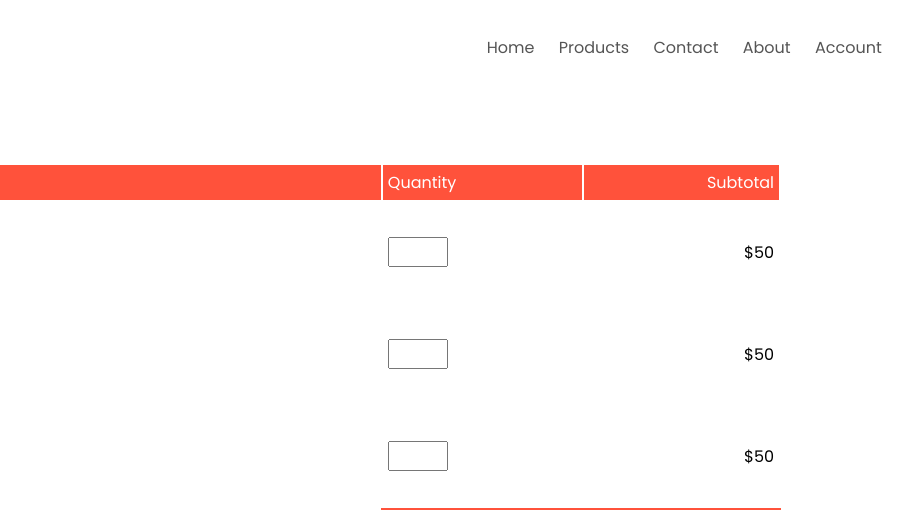
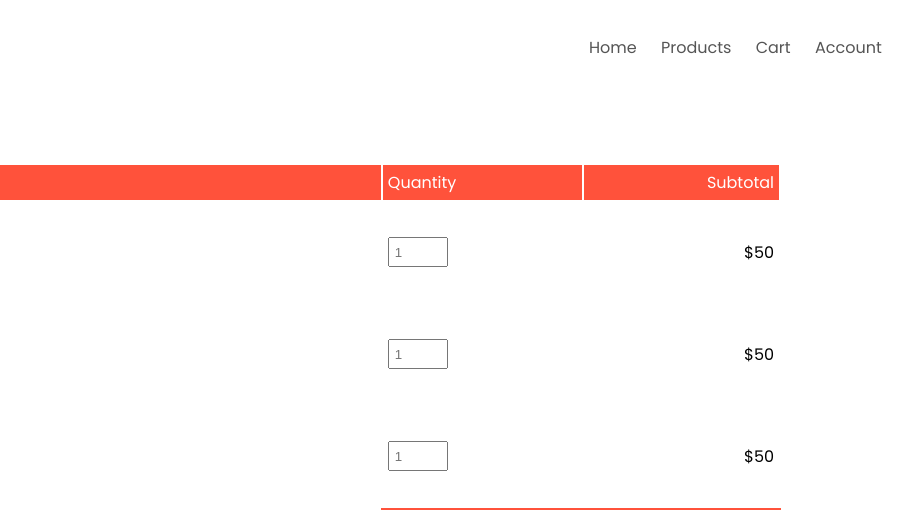
Before and after one commit to VitaliyBulyma/e-commerce-html-css-js, a plain HTML site: page cart.html in a window 1280 px wide. Shown: the top 510 px of the page, 299-1201 px from the left. Drawn offline with Linux system fonts and the light colour scheme.

Commit message:
nav links added

```diff
--- a/cart.html
+++ b/cart.html
@@ -24,8 +24,8 @@
           <ul id="MenuItems">
             <li><a href="index.html">Home</a></li>
             <li><a href="products.html">Products</a></li>
-            <li><a href="#">Contact</a></li>
-            <li><a href="#">About</a></li>
+            <li><a href="cart.html">Cart</a></li>
+            <!-- <li><a href="#">About</a></li> -->
             <li><a href="account.html">Account</a></li>
           </ul>
           <img src="images/cart.png" width="30" height="30" />
@@ -54,7 +54,7 @@
                 </div>
               </div>
             </td>
-            <td><input type="number" /></td>
+            <td><input type="number" placeholder="1"/></td>
             <td>$50</td>
           </tr>
           <tr>
@@ -68,7 +68,7 @@
                 </div>
               </div>
             </td>
-            <td><input type="number" /></td>
+            <td><input type="number" placeholder="1"/></td>
             <td>$50</td>
           </tr>
           <tr>
@@ -82,7 +82,7 @@
                 </div>
               </div>
             </td>
-            <td><input type="number" /></td>
+            <td><input type="number" placeholder="1" /></td>
             <td>$50</td>
           </tr>
         </table>
```
Also changed, not shown: account.html (+2 -2 lines), index.html (+2 -2 lines), product-details.html (+3 -3 lines), products.html (+2 -2 lines).
